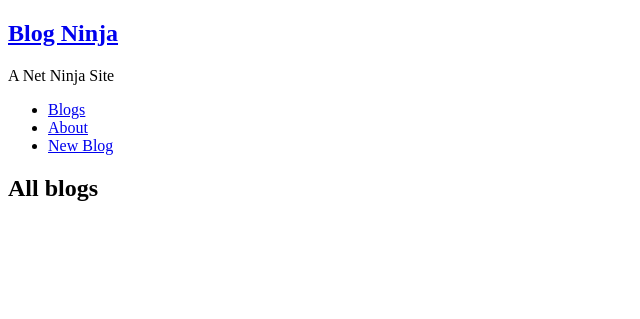
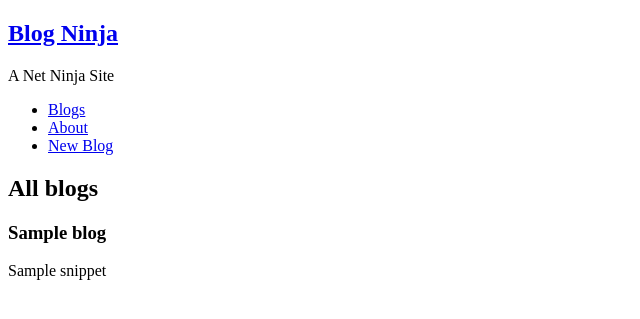
Before and after one commit to Jsifontez/node-crash-tutorial, a Node server app: template views/index.ejs in a window 1280 px wide. Shown: the top 319 px of the page, without its empty margins (0-640 px from the left). Run offline with Node 20, Linux system fonts and the light colour scheme; the template is opened without the code that fills it: most values are stand-ins (such as "Sample title", 1, 10 or a date in 2020).

Commit message:
Lesson 7: Pass data into views
Add some data in app
Add ejs tags to pass data

```diff
--- a/app.js
+++ b/app.js
@@ -23,16 +23,23 @@ app.set('view engine', 'ejs');
  * We now will goin to render a view.
  */
 app.get('/', (req, res) => {
+  const blogs = [
+    {title: 'Yoshi finds eggs', snippet: 'Lorem ipsum dolor sit amet consectetur'},
+    {title: 'Mario finds stars', snippet: 'Lorem ipsum dolor sit amet consectetur'},
+    {title: 'How to defeat bowser', snippet: 'Lorem ipsum dolor sit amet consectetur'},
+  ];
+
   // here we going to tell how the view is called and his extension
-  res.render('index');
+  // We can pass data using and object with the name of the props to pass down with the second parameter
+  res.render('index', { title: 'Home', blogs });
 });
 
 app.get('/about', (req, res) => {
-  res.render('about');
+  res.render('about', { title: 'About' });
 });
 
 app.get('/blogs/create', (req, res) => {
-  res.render('create');
+  res.render('create', { title: 'Create new Blog' });
 })
 
 /**
@@ -44,5 +51,5 @@ app.get('/blogs/create', (req, res) => {
  * fpr that reason this request need to be at the bottom
  */
 app.use((req, res) => {
-  res.status(404).render('404');
+  res.status(404).render('404', { title: '404' });
 });
--- a/views/404.ejs
+++ b/views/404.ejs
@@ -4,7 +4,7 @@
   <meta charset="UTF-8">
   <meta http-equiv="X-UA-Compatible" content="IE=edge">
   <meta name="viewport" content="width=device-width, initial-scale=1.0">
-  <title>Blog Ninja</title>
+  <title>Blog Ninja | <%= title %></title>
 </head>
 <body>
 
--- a/views/about.ejs
+++ b/views/about.ejs
@@ -4,7 +4,7 @@
   <meta charset="UTF-8">
   <meta http-equiv="X-UA-Compatible" content="IE=edge">
   <meta name="viewport" content="width=device-width, initial-scale=1.0">
-  <title>Blog Ninja</title>
+  <title>Blog Ninja | <%= title %> </title>
 </head>
 <body>
 
--- a/views/create.ejs
+++ b/views/create.ejs
@@ -4,7 +4,7 @@
   <meta charset="UTF-8">
   <meta http-equiv="X-UA-Compatible" content="IE=edge">
   <meta name="viewport" content="width=device-width, initial-scale=1.0">
-  <title>Blog Ninja</title>
+  <title>Blog Ninja | <%= title %></title>
 </head>
 <body>
 
--- a/views/index.ejs
+++ b/views/index.ejs
@@ -4,10 +4,9 @@
   <meta charset="UTF-8">
   <meta http-equiv="X-UA-Compatible" content="IE=edge">
   <meta name="viewport" content="width=device-width, initial-scale=1.0">
-  <title>Blog Ninja</title>
+  <title>Blog Ninja | <%= title %> </title>
 </head>
 <body>
-
   <nav>
     <div>
       <a href="/"><h1>Blog Ninja</h1></a>
@@ -22,6 +21,16 @@
 
   <div class="blogs content">
     <h2>All blogs</h2>
+    <% if (blogs.length > 0) { %>
+      <% blogs.forEach(blog => { %>
+
+        <h3> <%= blog.title %> </h3>
+        <p> <%= blog.snippet %> </p>
+
+      <% }) %>
+    <% } else { %>
+      <p>There are no blogs to display...</p>
+    <% } %>
   </div>
 </body>
 </html>
```
